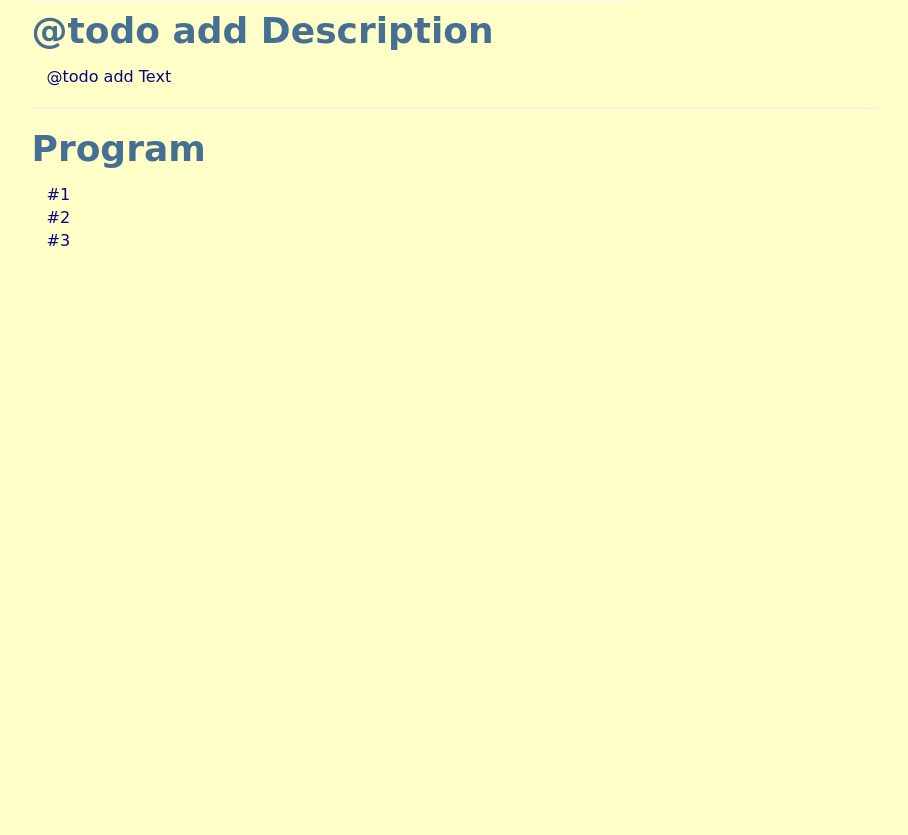
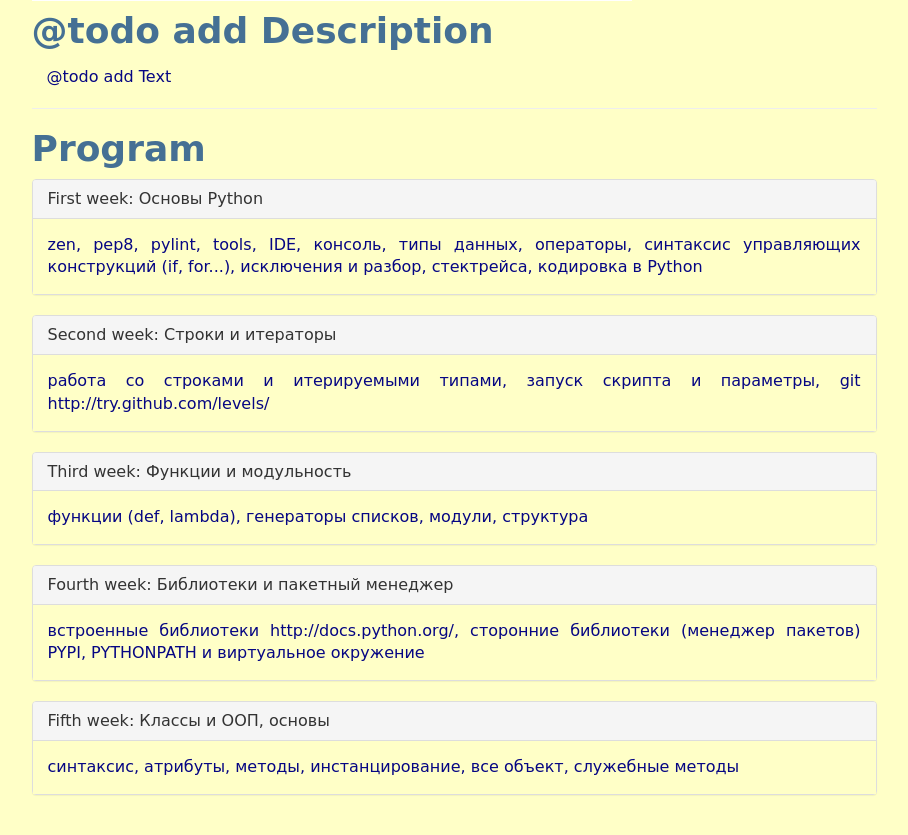
Before and after one commit to snb4crazy/PyBursa, a Python web app: template templates/index.html in a window 1280 px wide. Shown: the part 749-1584 px from the top of the page, without its empty margins (186-1094 px from the left). Before the commit the page ends 995 px from the top, so only its background shows below. Run offline with Jinja, Linux system fonts and the light colour scheme; the template is opened without the code that fills it, so the values that code supplies are empty.

Commit message:
Initial:Html: Program

```diff
--- a/templates/index.html
+++ b/templates/index.html
@@ -34,15 +34,48 @@
          @todo add Text
           </p>
           <hr/>
-<h4>Program</h4>
-	   <p>
-		 #1
-	     <br/>
-		 #2
-	      <br/>
-		 #3
-	     </p>
-        </div>
+            <h4>Program</h4>
+            <div class="panel panel-default">
+              <div class="panel-heading">
+                <h3 class="panel-title">First week: Основы Python</h3>
+              </div>
+              <div class="panel-body">
+                zen, pep8, pylint, tools, IDE, консоль, типы данных, операторы, синтаксис управляющих конструкций (if, for...), исключения и разбор, стектрейса, кодировка в Python
+              </div>
+            </div>
+            <div class="panel panel-default">
+              <div class="panel-heading">
+                <h3 class="panel-title">Second week: Строки и итераторы</h3>
+              </div>
+              <div class="panel-body">
+                работа со строками и итерируемыми типами, запуск скрипта и параметры, git http://try.github.com/levels/
+              </div>
+            </div>
+            <div class="panel panel-default">
+              <div class="panel-heading">
+                <h3 class="panel-title">Third week: Функции и модульность</h3>
+              </div>
+              <div class="panel-body">
+                функции (def, lambda), генераторы списков, модули, структура
+              </div>
+            </div>
+            <div class="panel panel-default">
+              <div class="panel-heading">
+                <h3 class="panel-title">Fourth week: Библиотеки и пакетный менеджер</h3>
+              </div>
+              <div class="panel-body">
+                встроенные библиотеки http://docs.python.org/, сторонние библиотеки (менеджер пакетов) PYPI, PYTHONPATH и виртуальное окружение
+              </div>
+            </div>
+            <div class="panel panel-default">
+              <div class="panel-heading">
+                <h3 class="panel-title">Fifth week: 	Классы и ООП, основы</h3>
+              </div>
+              <div class="panel-body">
+                синтаксис, атрибуты, методы, инстанцирование, все объект, служебные методы
+              </div>
+            </div>
+	   </div>
     </div>
   </div>
  </div>
```
